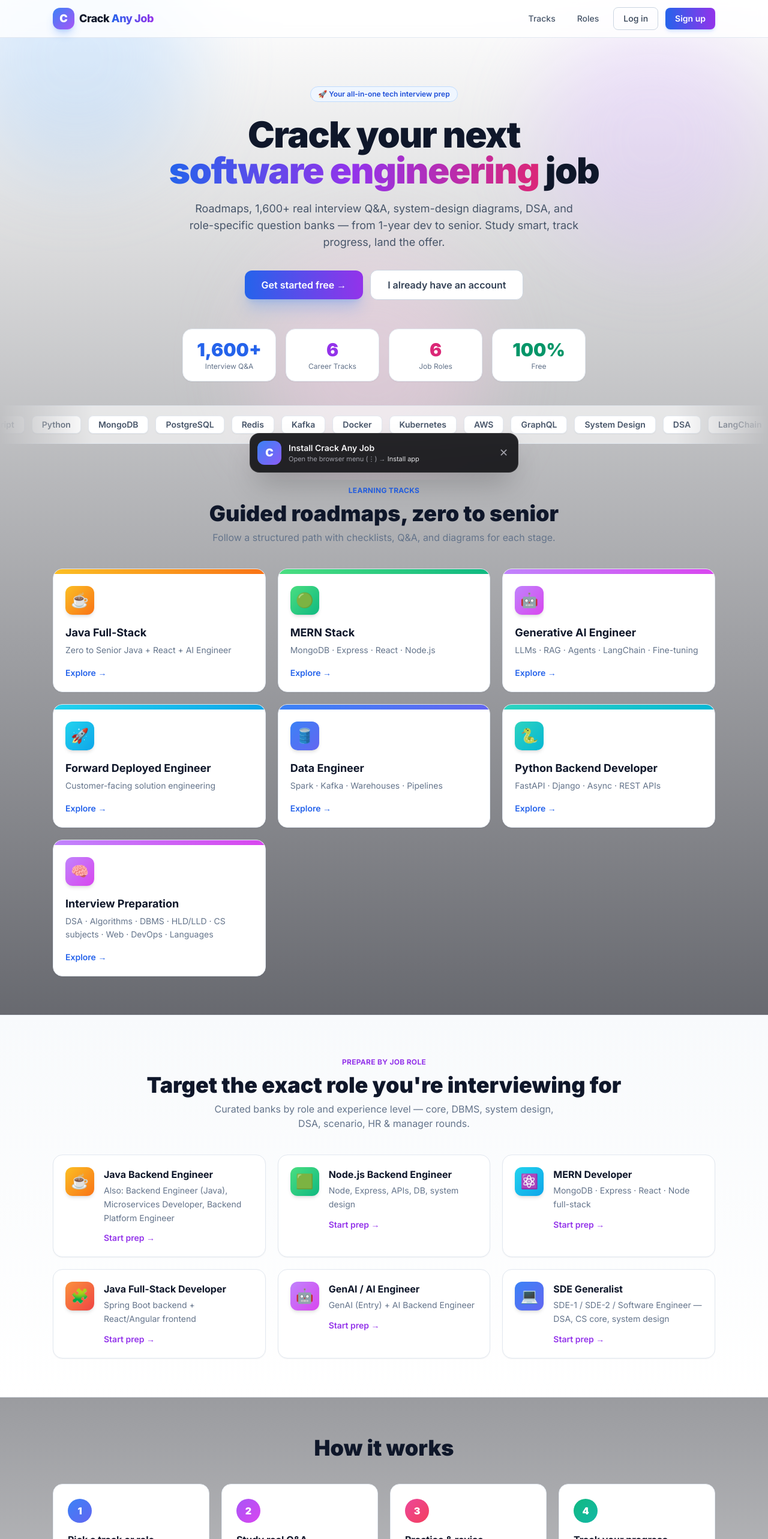
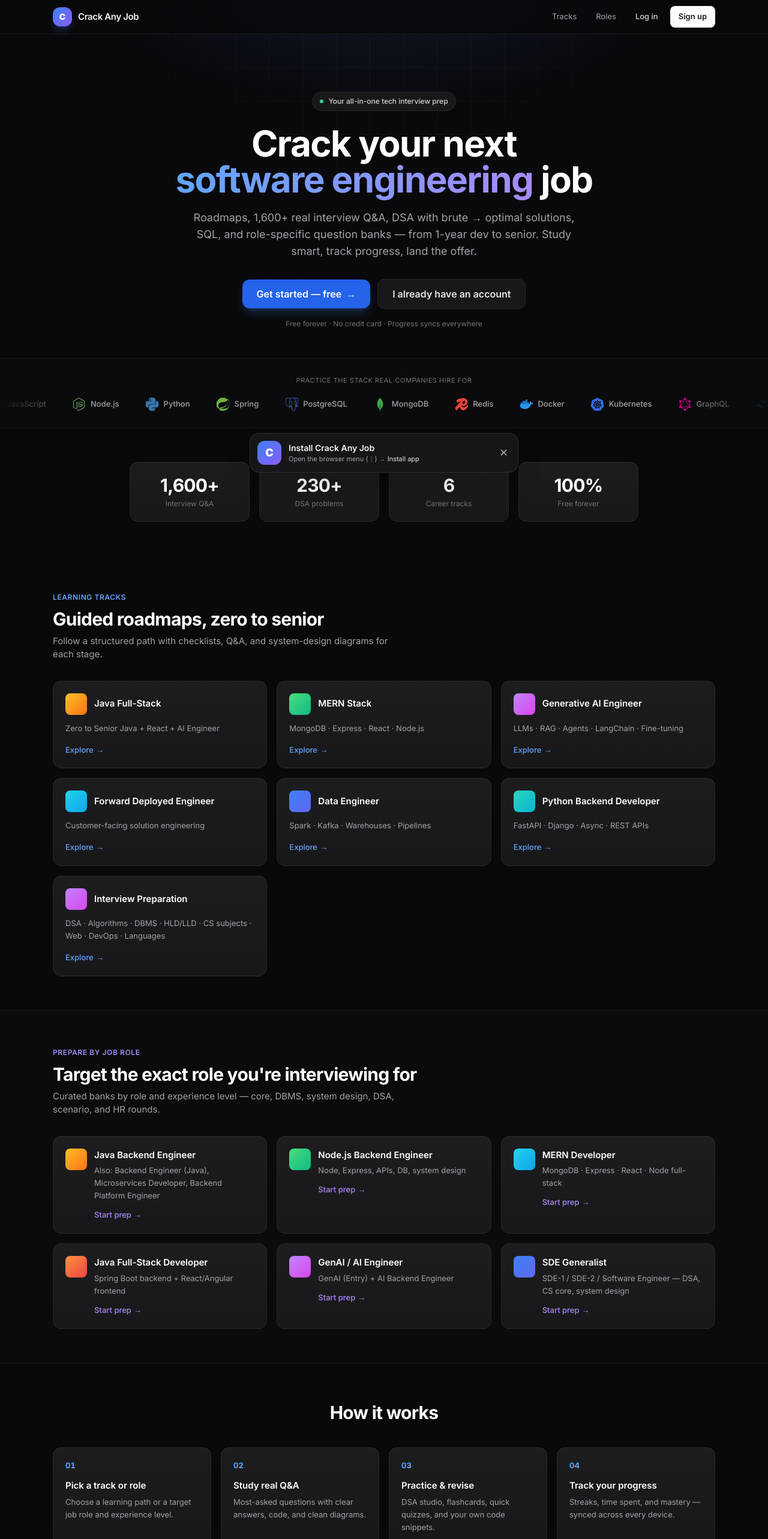
Before and after one commit to jyotiram7402/roadmap-tracker, a Next.js app: page / in a window 1280 px wide. Shown: the top 2566 px of the page at 60% size. Built offline with nearby package versions, Linux system fonts and the light colour scheme; no server answers.

Commit message:
premium dark homepage with real brand logos

```diff
--- a/app/page.js
+++ b/app/page.js
@@ -4,6 +4,11 @@
 import { createClient } from "@/lib/supabase";
 import { TRACKS } from "@/data/tracks";
 import { ROLES } from "@/data/roles";
+import {
+  SiReact, SiNextdotjs, SiTypescript, SiJavascript, SiNodedotjs, SiPython,
+  SiSpring, SiPostgresql, SiMongodb, SiRedis, SiDocker, SiKubernetes,
+  SiGraphql, SiTailwindcss, SiGit,
+} from "react-icons/si";
 
 const ACCENT = {
   amber: "from-amber-400 to-orange-500",
@@ -15,20 +20,36 @@
   orange: "from-orange-400 to-red-500",
 };
 
-const MARQUEE = ["Java", "Spring Boot", "React", "Node.js", "TypeScript", "Python", "MongoDB", "PostgreSQL", "Redis", "Kafka", "Docker", "Kubernetes", "AWS", "GraphQL", "System Design", "DSA", "LangChain", "RAG", "LLMs", "Microservices"];
+const LOGOS = [
+  { I: SiReact, c: "#61DAFB", n: "React" },
+  { I: SiNextdotjs, c: "#FFFFFF", n: "Next.js" },
+  { I: SiTypescript, c: "#3178C6", n: "TypeScript" },
+  { I: SiJavascript, c: "#F7DF1E", n: "JavaScript" },
+  { I: SiNodedotjs, c: "#5FA04E", n: "Node.js" },
+  { I: SiPython, c: "#3776AB", n: "Python" },
+  { I: SiSpring, c: "#6DB33F", n: "Spring" },
+  { I: SiPostgresql, c: "#4169E1", n: "PostgreSQL" },
+  { I: SiMongodb, c: "#47A248", n: "MongoDB" },
+  { I: SiRedis, c: "#FF4438", n: "Redis" },
+  { I: SiDocker, c: "#2496ED", n: "Docker" },
+  { I: SiKubernetes, c: "#326CE5", n: "Kubernetes" },
+  { I: SiGraphql, c: "#E10098", n: "GraphQL" },
+  { I: SiTailwindcss, c: "#06B6D4", n: "Tailwind" },
+  { I: SiGit, c: "#F05032", n: "Git" },
+];
 
 const STATS = [
-  { n: "1,600+", l: "Interview Q&A", c: "text-blue-600" },
-  { n: "6", l: "Career Tracks", c: "text-purple-600" },
-  { n: "6", l: "Job Roles", c: "text-pink-600" },
-  { n: "100%", l: "Free", c: "text-emerald-600" },
+  { n: "1,600+", l: "Interview Q&A" },
+  { n: "230+", l: "DSA problems" },
+  { n: "6", l: "Career tracks" },
+  { n: "100%", l: "Free forever" },
 ];
 
 const STEPS = [
-  { n: "1", t: "Pick a track or role", d: "Choose a learning path or a target job role and experience level.", c: "from-blue-500 to-indigo-500" },
-  { n: "2", t: "Study real Q&A", d: "Most-asked questions with clear answers, code, and clean diagrams.", c: "from-purple-500 to-fuchsia-500" },
-  { n: "3", t: "Practice & revise", d: "Flashcard quiz mode, bookmarks, and 'learn more' + LeetCode links.", c: "from-pink-500 to-rose-500" },
-  { n: "4", t: "Track your progress", d: "Tick topics, mark Q&A mastered, keep a daily streak — synced everywhere.", c: "from-emerald-500 to-teal-500" },
+  { n: "01", t: "Pick a track or role", d: "Choose a learning path or a target job role and experience level." },
+  { n: "02", t: "Study real Q&A", d: "Most-asked questions with clear answers, code, and clean diagrams." },
+  { n: "03", t: "Practice & revise", d: "DSA studio, flashcards, quick quizzes, and your own code snippets." },
+  { n: "04", t: "Track your progress", d: "Streaks, time spent, and mastery — synced across every device." },
 ];
 
 export default function Landing() {
@@ -52,30 +73,29 @@
   const roleHref = authed ? "/roles" : "/signup";
 
   return (
-    <div className="relative min-h-screen overflow-x-hidden bg-gradient-to-b from-white via-indigo-50/40 to-white text-slate-800">
-      {/* soft colorful blobs */}
-      <div className="pointer-events-none fixed inset-0 overflow-hidden" aria-hidden="true">
-        <div className="absolute -top-24 -left-16 w-96 h-96 rounded-full bg-blue-300/30 blur-3xl" />
-        <div className="absolute top-10 right-0 w-96 h-96 rounded-full bg-purple-300/30 blur-3xl" />
-        <div className="absolute bottom-0 left-1/3 w-96 h-96 rounded-full bg-pink-200/40 blur-3xl" />
+    <div className="relative min-h-screen overflow-x-hidden bg-[#09090b] text-zinc-100">
+      {/* ambient background */}
+      <div className="pointer-events-none fixed inset-0" aria-hidden="true">
+        <div className="absolute inset-0" style={{ background: "radial-gradient(60% 42% at 50% -5%, rgba(59,130,246,.12), transparent 70%)" }} />
+        <div className="absolute inset-0 opacity-[0.035]" style={{ backgroundImage: "linear-gradient(#fff 1px,transparent 1px),linear-gradient(90deg,#fff 1px,transparent 1px)", backgroundSize: "56px 56px", maskImage: "radial-gradient(ellipse at 50% 0%, black, transparent 70%)", WebkitMaskImage: "radial-gradient(ellipse at 50% 0%, black, transparent 70%)" }} />
       </div>
 
       {/* NAVBAR */}
-      <nav className="relative z-10 sticky top-0 bg-white/80 backdrop-blur border-b border-slate-200">
-        <div className="max-w-6xl mx-auto px-4 sm:px-6 py-3 flex items-center justify-between">
-          <div className="flex items-center gap-2">
-            <div className="w-9 h-9 rounded-xl bg-gradient-to-br from-blue-500 to-purple-500 flex items-center justify-center text-lg font-black text-white shadow-lg shadow-blue-500/30">C</div>
-            <span className="font-extrabold text-lg tracking-tight text-slate-900">Crack <span className="bg-gradient-to-r from-blue-600 to-purple-600 bg-clip-text text-transparent">Any Job</span></span>
+      <nav className="sticky top-0 z-30 backdrop-blur-xl border-b" style={{ background: "rgba(9,9,11,.72)", borderColor: "var(--border)" }}>
+        <div className="max-w-6xl mx-auto px-4 sm:px-6 h-14 flex items-center justify-between">
+          <div className="flex items-center gap-2.5">
+            <div className="w-8 h-8 rounded-xl bg-gradient-to-br from-blue-500 to-violet-500 grid place-items-center font-black text-sm text-white shadow-lg shadow-blue-500/25">C</div>
+            <span className="font-semibold tracking-tight text-[15px]">Crack Any Job</span>
           </div>
-          <div className="flex items-center gap-2 sm:gap-3">
-            <a href="#tracks" className="hidden sm:inline text-sm font-medium text-slate-600 hover:text-slate-900 px-3 py-1.5">Tracks</a>
-            <a href="#roles" className="hidden sm:inline text-sm font-medium text-slate-600 hover:text-slate-900 px-3 py-1.5">Roles</a>
+          <div className="flex items-center gap-1 sm:gap-2">
+            <a href="#tracks" className="hidden sm:inline text-[13px] text-zinc-400 hover:text-white px-3 py-2 rounded-lg transition">Tracks</a>
+            <a href="#roles" className="hidden sm:inline text-[13px] text-zinc-400 hover:text-white px-3 py-2 rounded-lg transition">Roles</a>
             {authed ? (
-              <Link href="/dashboard" className="text-sm font-semibold px-4 py-2 rounded-lg bg-blue-600 hover:bg-blue-700 text-white transition">Dashboard</Link>
+              <Link href="/dashboard" className="text-[13px] font-semibold px-3.5 py-2 rounded-lg bg-blue-600 hover:bg-blue-500 text-white transition">Dashboard</Link>
             ) : (
               <>
-                <Link href="/login" className="text-sm font-medium px-3 sm:px-4 py-2 rounded-lg border border-slate-300 hover:border-slate-400 hover:bg-slate-50 text-slate-700 transition">Log in</Link>
-                <Link href="/signup" className="text-sm font-semibold px-3 sm:px-4 py-2 rounded-lg bg-gradient-to-r from-blue-600 to-purple-600 text-white hover:from-blue-700 hover:to-purple-700 transition shadow-md shadow-blue-500/20">Sign up</Link>
+                <Link href="/login" className="text-[13px] font-medium px-3 py-2 rounded-lg text-zinc-300 hover:text-white transition">Log in</Link>
+                <Link href="/signup" className="text-[13px] font-semibold px-3.5 py-2 rounded-lg bg-white text-zinc-900 hover:bg-zinc-200 transition">Sign up</Link>
               </>
             )}
           </div>
@@ -83,86 +103,93 @@
       </nav>
 
       {/* HERO */}
-      <header className="relative z-10 max-w-4xl mx-auto px-4 sm:px-6 pt-12 sm:pt-20 pb-10 text-center">
-        <span className="inline-flex items-center gap-2 text-xs font-semibold px-3 py-1 rounded-full bg-blue-50 border border-blue-200 text-blue-700 animate-fadeup">
-          🚀 Your all-in-one tech interview prep
+      <header className="relative z-10 max-w-4xl mx-auto px-4 sm:px-6 pt-16 sm:pt-24 pb-12 text-center">
+        <span className="inline-flex items-center gap-2 text-[12px] font-medium px-3 py-1.5 rounded-full text-zinc-300 anim-fade-up" style={{ background: "var(--card)", border: "1px solid var(--border)" }}>
+          <span className="w-1.5 h-1.5 rounded-full bg-emerald-400" /> Your all-in-one tech interview prep
         </span>
-        <h1 className="mt-6 text-4xl sm:text-6xl font-black leading-[1.05] tracking-tight text-slate-900 animate-fadeup" style={{ animationDelay: "0.05s" }}>
+        <h1 className="mt-6 text-4xl sm:text-6xl font-bold tracking-tight leading-[1.05] text-white anim-fade-up" style={{ animationDelay: ".04s" }}>
           Crack your next <br className="hidden sm:block" />
-          <span className="bg-gradient-to-r from-blue-600 via-purple-600 to-pink-600 bg-clip-text text-transparent">software engineering</span> job
+          <span className="bg-gradient-to-r from-blue-400 to-violet-400 bg-clip-text text-transparent">software engineering</span> job
         </h1>
-        <p className="mt-5 text-base sm:text-lg text-slate-600 max-w-2xl mx-auto animate-fadeup" style={{ animationDelay: "0.12s" }}>
-          Roadmaps, 1,600+ real interview Q&A, system-design diagrams, DSA, and role-specific
+        <p className="mt-5 text-[15px] sm:text-lg text-zinc-400 max-w-2xl mx-auto leading-relaxed anim-fade-up" style={{ animationDelay: ".08s" }}>
+          Roadmaps, 1,600+ real interview Q&amp;A, DSA with brute → optimal solutions, SQL, and role-specific
           question banks — from 1-year dev to senior. Study smart, track progress, land the offer.
         </p>
-        <div className="mt-8 flex flex-col sm:flex-row items-center justify-center gap-3 animate-fadeup" style={{ animationDelay: "0.18s" }}>
-          <Link href={go} className="w-full sm:w-auto px-7 py-3 rounded-xl bg-gradient-to-r from-blue-600 to-purple-600 hover:from-blue-700 hover:to-purple-700 text-white font-semibold shadow-xl shadow-blue-500/25 transition">
-            {authed ? "Go to Dashboard →" : "Get started free →"}
+        <div className="mt-8 flex flex-col sm:flex-row items-center justify-center gap-3 anim-fade-up" style={{ animationDelay: ".12s" }}>
+          <Link href={go} className="w-full sm:w-auto px-6 py-3 rounded-xl bg-blue-600 hover:bg-blue-500 text-white font-semibold shadow-lg shadow-blue-500/25 transition inline-flex items-center justify-center gap-2">
+            {authed ? "Go to Dashboard" : "Get started — free"} <span aria-hidden="true">→</span>
           </Link>
-          <Link href="/login" className="w-full sm:w-auto px-7 py-3 rounded-xl border border-slate-300 bg-white hover:bg-slate-50 text-slate-700 font-semibold transition">
+          <Link href="/login" className="w-full sm:w-auto px-6 py-3 rounded-xl font-semibold text-zinc-200 hover:text-white transition" style={{ background: "var(--card)", border: "1px solid var(--border)" }}>
             I already have an account
           </Link>
         </div>
+        <p className="mt-4 text-[12px] text-zinc-500">Free forever · No credit card · Progress syncs everywhere</p>
+      </header>
 
-        <div className="mt-12 grid grid-cols-2 sm:grid-cols-4 gap-3 sm:gap-4 max-w-2xl mx-auto animate-fadeup" style={{ animationDelay: "0.24s" }}>
+      {/* LOGO CLOUD */}
+      <section className="relative z-10 py-7 border-y" style={{ borderColor: "var(--border)", background: "rgba(255,255,255,.012)" }}>
+        <p className="text-center text-[11px] uppercase tracking-wider text-zinc-500 mb-5">Practice the stack real companies hire for</p>
+        <div className="marquee">
+          <div className="marquee-track">
+            {[...LOGOS, ...LOGOS].map((L, i) => (
+              <span key={i} className="inline-flex items-center gap-2 px-4 text-zinc-400" title={L.n}>
+                <L.I size={22} style={{ color: L.c }} />
+                <span className="text-[13px] font-medium whitespace-nowrap">{L.n}</span>
+              </span>
+            ))}
+          </div>
+        </div>
+      </section>
+
+      {/* STATS */}
+      <section className="relative z-10 max-w-4xl mx-auto px-4 sm:px-6 py-14">
+        <div className="grid grid-cols-2 sm:grid-cols-4 gap-3 sm:gap-4">
           {STATS.map((s) => (
-            <div key={s.l} className="rounded-2xl bg-white border border-slate-200 shadow-sm py-4">
-              <div className={`text-2xl sm:text-3xl font-black ${s.c}`}>{s.n}</div>
-              <div className="text-xs text-slate-500 mt-0.5">{s.l}</div>
+            <div key={s.l} className="ui-card p-4 sm:p-5 text-center">
+              <div className="text-2xl sm:text-3xl font-bold tracking-tight text-white">{s.n}</div>
+              <div className="text-[12px] text-zinc-500 mt-1">{s.l}</div>
             </div>
           ))}
         </div>
-      </header>
+      </section>
 
-      {/* MARQUEE */}
-      <div className="relative z-10 marquee py-4 border-y border-slate-200 bg-white/60">
-        <div className="marquee-track">
-          {[...MARQUEE, ...MARQUEE].map((t, i) => (
-            <span key={i} className="text-sm font-semibold text-slate-600 px-4 py-1 rounded-lg bg-white border border-slate-200 shadow-sm">{t}</span>
-          ))}
+      {/* TRACKS */}
+      <section id="tracks" className="relative z-10 max-w-6xl mx-auto px-4 sm:px-6 py-14 scroll-mt-16">
+        <div className="mb-8">
+          <span className="text-[12px] font-semibold uppercase tracking-wider text-blue-400">Learning tracks</span>
+          <h2 className="text-2xl sm:text-3xl font-bold tracking-tight text-white mt-2">Guided roadmaps, zero to senior</h2>
+          <p className="text-zinc-400 mt-2 max-w-xl text-[15px]">Follow a structured path with checklists, Q&amp;A, and system-design diagrams for each stage.</p>
         </div>
-      </div>
-
-      {/* TRACKS GRID */}
-      <section id="tracks" className="relative z-10 max-w-6xl mx-auto px-4 sm:px-6 py-16">
-        <div className="text-center mb-10">
-          <span className="text-xs font-bold uppercase tracking-wide text-blue-600">Learning tracks</span>
-          <h2 className="text-2xl sm:text-4xl font-black text-slate-900 mt-2">Guided roadmaps, zero to senior</h2>
-          <p className="text-slate-500 mt-2 max-w-xl mx-auto">Follow a structured path with checklists, Q&A, and diagrams for each stage.</p>
-        </div>
-        <div className="grid sm:grid-cols-2 lg:grid-cols-3 gap-5">
+        <div className="grid sm:grid-cols-2 lg:grid-cols-3 gap-3 sm:gap-4">
           {TRACKS.map((t) => (
-            <Link key={t.id} href={trackHref} className="group rounded-2xl bg-white border border-slate-200 shadow-sm hover:shadow-xl hover:-translate-y-1 transition overflow-hidden">
-              <div className={`h-2 bg-gradient-to-r ${ACCENT[t.accent] || ACCENT.blue}`} />
-              <div className="p-5">
-                <div className={`w-12 h-12 rounded-xl bg-gradient-to-br ${ACCENT[t.accent] || ACCENT.blue} flex items-center justify-center text-2xl shadow-md`}>{t.icon}</div>
-                <h3 className="mt-4 font-bold text-lg text-slate-900">{t.name}</h3>
-                <p className="mt-1 text-sm text-slate-500 leading-relaxed">{t.tagline}</p>
-                <span className="mt-4 inline-flex items-center gap-1 text-sm font-semibold text-blue-600 group-hover:gap-2 transition-all">Explore →</span>
+            <Link key={t.id} href={trackHref} className="ui-card ui-card-hover ui-glow group p-5 flex flex-col">
+              <div className="flex items-center gap-3">
+                <span className={`w-9 h-9 rounded-lg bg-gradient-to-br ${ACCENT[t.accent] || ACCENT.blue}`} />
+                <h3 className="font-semibold text-[15px] text-white">{t.name}</h3>
               </div>
+              <p className="mt-3 text-[13px] text-zinc-400 leading-relaxed flex-1">{t.tagline}</p>
+              <span className="mt-4 inline-flex items-center gap-1 text-[13px] font-medium text-blue-400 group-hover:gap-2 transition-all">Explore <span aria-hidden="true">→</span></span>
             </Link>
           ))}
         </div>
       </section>
 
-      {/* ROLES GRID */}
-      <section id="roles" className="relative z-10 bg-gradient-to-b from-slate-50 to-white border-y border-slate-200">
-        <div className="max-w-6xl mx-auto px-4 sm:px-6 py-16">
-          <div className="text-center mb-10">
-            <span className="text-xs font-bold uppercase tracking-wide text-purple-600">Prepare by job role</span>
-            <h2 className="text-2xl sm:text-4xl font-black text-slate-900 mt-2">Target the exact role you're interviewing for</h2>
-            <p className="text-slate-500 mt-2 max-w-xl mx-auto">Curated banks by role and experience level — core, DBMS, system design, DSA, scenario, HR & manager rounds.</p>
+      {/* ROLES */}
+      <section id="roles" className="relative z-10 border-y scroll-mt-16" style={{ borderColor: "var(--border)", background: "rgba(255,255,255,.01)" }}>
+        <div className="max-w-6xl mx-auto px-4 sm:px-6 py-14">
+          <div className="mb-8">
+            <span className="text-[12px] font-semibold uppercase tracking-wider text-violet-400">Prepare by job role</span>
+            <h2 className="text-2xl sm:text-3xl font-bold tracking-tight text-white mt-2">Target the exact role you&apos;re interviewing for</h2>
+            <p className="text-zinc-400 mt-2 max-w-xl text-[15px]">Curated banks by role and experience level — core, DBMS, system design, DSA, scenario, and HR rounds.</p>
           </div>
-          <div className="grid sm:grid-cols-2 lg:grid-cols-3 gap-5">
+          <div className="grid sm:grid-cols-2 lg:grid-cols-3 gap-3 sm:gap-4">
             {ROLES.map((r) => (
-              <Link key={r.id} href={roleHref} className="group rounded-2xl bg-white border border-slate-200 shadow-sm hover:shadow-xl hover:-translate-y-1 transition overflow-hidden">
-                <div className="p-5 flex items-start gap-4">
-                  <div className={`w-12 h-12 rounded-xl bg-gradient-to-br ${ACCENT[r.accent] || ACCENT.blue} flex items-center justify-center text-2xl shadow-md flex-shrink-0`}>{r.icon}</div>
-                  <div className="min-w-0">
-                    <h3 className="font-bold text-slate-900">{r.name}</h3>
-                    <p className="mt-1 text-sm text-slate-500 leading-relaxed">{r.tagline}</p>
-                    <span className="mt-3 inline-flex items-center gap-1 text-sm font-semibold text-purple-600 group-hover:gap-2 transition-all">Start prep →</span>
-                  </div>
+              <Link key={r.id} href={roleHref} className="ui-card ui-card-hover group p-5 flex items-start gap-3">
+                <span className={`w-9 h-9 rounded-lg bg-gradient-to-br ${ACCENT[r.accent] || ACCENT.blue} flex-shrink-0`} />
+                <div className="min-w-0">
+                  <h3 className="font-semibold text-[15px] text-white">{r.name}</h3>
+                  <p className="mt-1 text-[13px] text-zinc-400 leading-relaxed">{r.tagline}</p>
+                  <span className="mt-3 inline-flex items-center gap-1 text-[13px] font-medium text-violet-400 group-hover:gap-2 transition-all">Start prep <span aria-hidden="true">→</span></span>
                 </div>
               </Link>
             ))}
@@ -172,13 +199,13 @@
 
       {/* HOW IT WORKS */}
       <section className="relative z-10 max-w-6xl mx-auto px-4 sm:px-6 py-16">
-        <h2 className="text-2xl sm:text-4xl font-black text-center text-slate-900">How it works</h2>
-        <div className="mt-10 grid sm:grid-cols-2 lg:grid-cols-4 gap-5">
+        <h2 className="text-2xl sm:text-3xl font-bold tracking-tight text-center text-white">How it works</h2>
+        <div className="mt-10 grid sm:grid-cols-2 lg:grid-cols-4 gap-4">
           {STEPS.map((s) => (
-            <div key={s.n} className="rounded-2xl bg-white border border-slate-200 shadow-sm p-6">
-              <div className={`w-10 h-10 rounded-full bg-gradient-to-br ${s.c} text-white font-black flex items-center justify-center`}>{s.n}</div>
-              <h3 className="mt-4 font-bold text-slate-900">{s.t}</h3>
-              <p className="mt-1.5 text-sm text-slate-500 leading-relaxed">{s.d}</p>
+            <div key={s.n} className="ui-card p-5">
+              <div className="text-[13px] font-bold text-blue-400 tabular-nums">{s.n}</div>
+              <h3 className="mt-3 font-semibold text-[15px] text-white">{s.t}</h3>
+              <p className="mt-1.5 text-[13px] text-zinc-400 leading-relaxed">{s.d}</p>
             </div>
           ))}
         </div>
@@ -186,31 +213,28 @@
 
       {/* CTA */}
       <section className="relative z-10 max-w-4xl mx-auto px-4 sm:px-6 pb-16">
-        <div className="rounded-3xl bg-gradient-to-r from-blue-600 to-purple-600 p-8 sm:p-12 text-center text-white shadow-2xl shadow-blue-500/20">
-          <h2 className="text-2xl sm:text-4xl font-black">Ready to crack your dream job?</h2>
-          <p className="mt-3 text-blue-50">Create a free account — your progress saves automatically and syncs everywhere.</p>
-          <Link href={go} className="inline-block mt-7 px-8 py-3.5 rounded-xl bg-white text-blue-700 font-bold hover:bg-blue-50 transition">
-            {authed ? "Go to Dashboard →" : "Start preparing — it's free"}
+        <div className="relative overflow-hidden rounded-2xl border p-8 sm:p-12 text-center" style={{ borderColor: "var(--border)", background: "linear-gradient(180deg, rgba(59,130,246,.12), rgba(139,92,246,.06))" }}>
+          <h2 className="text-2xl sm:text-3xl font-bold tracking-tight text-white">Ready to crack your dream job?</h2>
+          <p className="mt-3 text-zinc-300 text-[15px]">Create a free account — your progress saves automatically and syncs everywhere.</p>
+          <Link href={go} className="inline-flex items-center gap-2 mt-7 px-6 py-3 rounded-xl bg-white text-zinc-900 font-semibold hover:bg-zinc-200 transition">
+            {authed ? "Go to Dashboard" : "Start preparing — it's free"} <span aria-hidden="true">→</span>
           </Link>
         </div>
       </section>
 
-      {/* CONNECT */}
-      <section className="relative z-10 max-w-3xl mx-auto px-4 sm:px-6 pb-16 text-center">
-        <div className="rounded-2xl bg-white border border-slate-200 shadow-sm p-8">
-          <h3 className="text-xl font-bold text-slate-900">Built by a developer, for developers</h3>
-          <p className="mt-2 text-sm text-slate-500 max-w-xl mx-auto">Feedback, a bug, or want to contribute questions? Let's connect.</p>
-          <div className="mt-5 flex flex-col sm:flex-row items-center justify-center gap-3">
-            <a href="https://github.com/jyotiram7402" target="_blank" rel="noopener noreferrer" className="w-full sm:w-auto inline-flex items-center justify-center gap-2 px-5 py-2.5 rounded-xl border border-slate-300 hover:bg-slate-50 font-medium text-slate-700 transition">🐙 GitHub</a>
-            <a href="mailto:jyotiramkamble7402@gmail.com" className="w-full sm:w-auto inline-flex items-center justify-center gap-2 px-5 py-2.5 rounded-xl border border-slate-300 hover:bg-slate-50 font-medium text-slate-700 transition">✉️ jyotiramkamble7402@gmail.com</a>
+      {/* FOOTER */}
+      <footer className="relative z-10 border-t" style={{ borderColor: "var(--border)" }}>
+        <div className="max-w-6xl mx-auto px-4 sm:px-6 py-10 flex flex-col sm:flex-row items-center justify-between gap-4 text-[13px] text-zinc-500">
+          <div className="flex items-center gap-2">
+            <div className="w-6 h-6 rounded-lg bg-gradient-to-br from-blue-500 to-violet-500 grid place-items-center font-black text-[11px] text-white">C</div>
+            <span className="font-semibold text-zinc-300">Crack Any Job</span>
+          </div>
+          <p className="text-center">Roadmaps · Interview Q&amp;A · DSA · SQL · Role prep · Free forever</p>
+          <div className="flex items-center gap-4">
+            <a href="https://github.com/jyotiram7402" target="_blank" rel="noopener noreferrer" className="hover:text-zinc-200 transition">GitHub</a>
+            <a href="mailto:jyotiramkamble7402@gmail.com" className="hover:text-zinc-200 transition">Contact</a>
           </div>
         </div>
-      </section>
-
-      <footer className="relative z-10 border-t border-slate-200 bg-white py-8 text-center text-xs text-slate-500">
-        <div className="font-extrabold text-slate-800 mb-1">Crack <span className="bg-gradient-to-r from-blue-600 to-purple-600 bg-clip-text text-transparent">Any Job</span></div>
-        <p className="max-w-xl mx-auto mb-2">Curated from real candidates' interview experiences and the most-repeated questions asked across the internet.</p>
-        Roadmaps · Interview Q&A · Diagrams · DSA · Role prep · Free forever
       </footer>
     </div>
   );
--- a/package.json
+++ b/package.json
@@ -15,7 +15,8 @@
     "@supabase/ssr": "^0.5.2",
     "@supabase/supabase-js": "^2.46.0",
     "mermaid": "^11.4.1",
-    "prismjs": "^1.29.0"
+    "prismjs": "^1.29.0",
+    "react-icons": "^5.4.0"
   },
   "devDependencies": {
     "autoprefixer": "^10.4.20",
```
